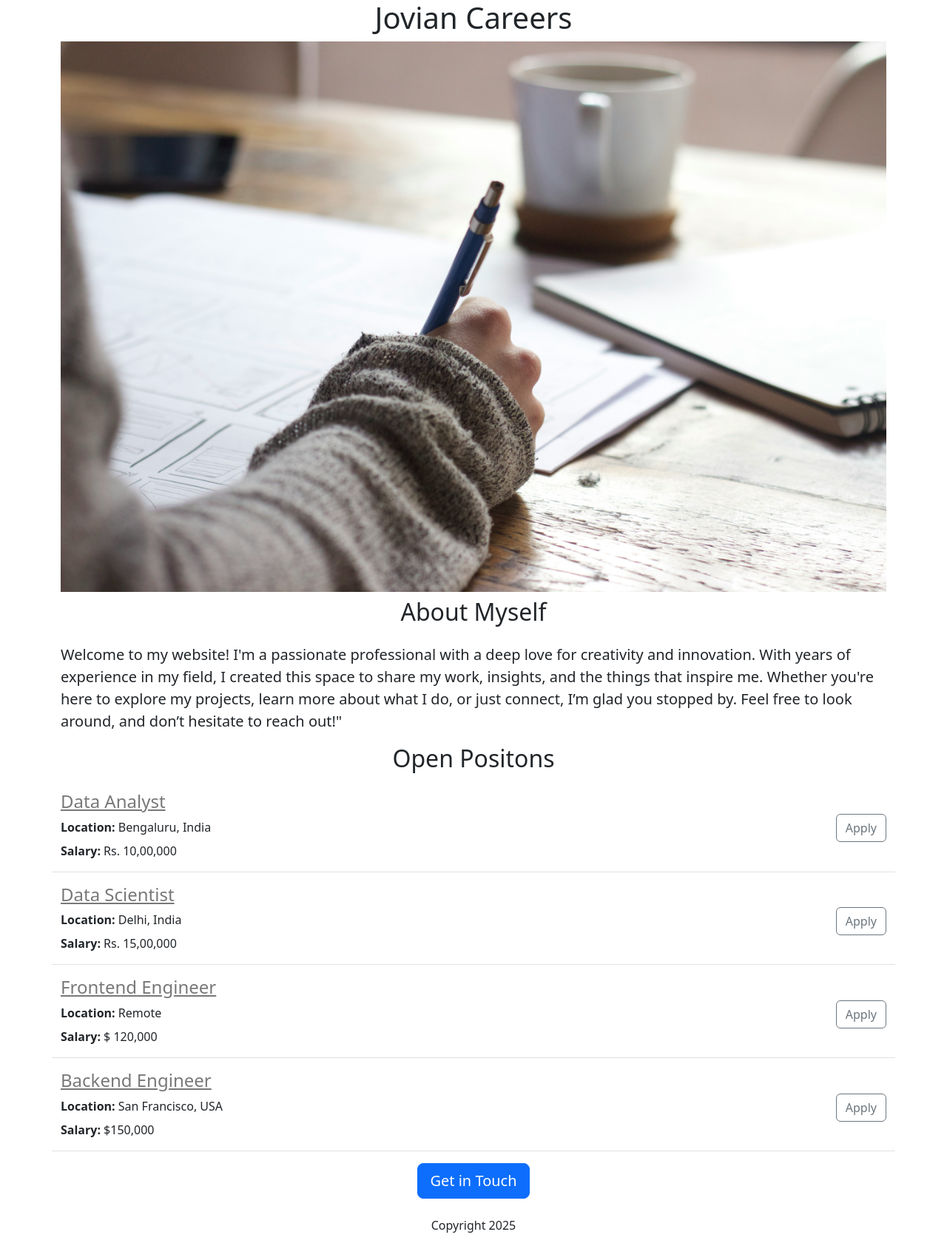
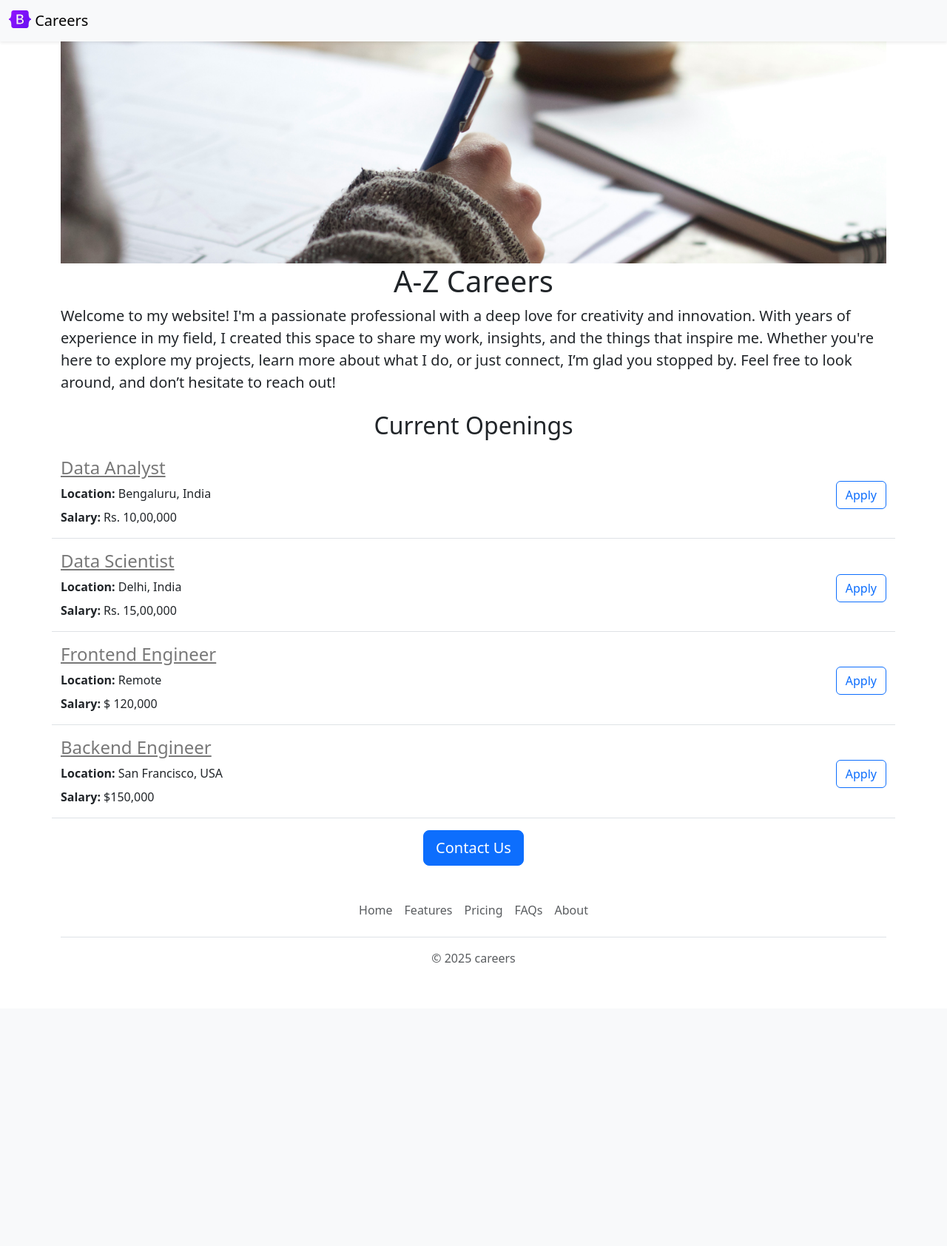
Before and after one commit to Abhishek-7504/careers-website, a Flask app: page / in a window 1280 px wide. Shown: the whole page at 74% size. After the commit the page ends 1301 px from the top, so only its background shows below. Run offline with Flask 3, Linux system fonts and the light colour scheme.

Commit message:
Added the reference links to "Apply" button using anchor tags, and same with other items in footer with "mailto" css links

```diff
--- a/app.py
+++ b/app.py
@@ -33,7 +33,7 @@ JOBS = [
 def hello_jovian():
     return render_template('home.html',
                            jobs=JOBS,
-                           company_name='Jovian')
+                           company_name='A-Z')
 
 @app.route("/api/jobs")
 def list_jobs():
--- /dev/null
+++ b/templates/footer.html
@@ -0,0 +1,12 @@
+<div class="container">
+  <footer class="py-3 my-4">
+    <ul class="nav justify-content-center border-bottom pb-3 mb-3">
+      <li class="nav-item"><a href="https://ea6b5c39-cb7d-49ed-b3d5-2df2445aef89-00-2cpflay8m3pdm.pike.replit.dev/" class="nav-link px-2 text-body-secondary">Home</a></li>
+      <li class="nav-item"><a href="" class="nav-link px-2 text-body-secondary">Features</a></li>
+      <li class="nav-item"><a href="#" class="nav-link px-2 text-body-secondary">Pricing</a></li>
+      <li class="nav-item"><a href="#" class="nav-link px-2 text-body-secondary">FAQs</a></li>
+      <li class="nav-item"><a href="#" class="nav-link px-2 text-body-secondary">About</a></li>
+    </ul>
+    <p class="text-center text-body-secondary">© 2025 careers</p>
+  </footer>
+</div>
--- a/templates/home.html
+++ b/templates/home.html
@@ -6,26 +6,33 @@
     <meta name="viewport" content="width=device-width, initial-scale=1">
     <link href="https://cdn.jsdelivr.net/npm/bootstrap@5.3.3/dist/css/bootstrap.min.css" rel="stylesheet" integrity="sha384-QWTKZyjpPEjISv5WaRU9OFeRpok6YctnYmDr5pNlyT2bRjXh0JMhjY6hW+ALEwIH" crossorigin="anonymous">
     <style>
-      height: 160px;
-      width: auto;
-      object-fit: cover;
+      .career-image {
+        width: 100%; /* Adjust width as needed */
+        height: 300px; /* Set height for rectangular shape */
+        object-fit: cover; /* Maintain aspect ratio and cover the area */
+      }
     </style>
   </head>
   <body>
+    {% include 'nav.html' %}
     <div class="container">
-    <h1 class="text-center">{{company_name}} Careers</h1>
-    <img class="img-fluid" id="career" src = "static/career.jpg" />
-    <h2 class="text-center mt-2 mb-4">About Myself</h2>
-    <p class="lead">Welcome to my website! I'm a passionate professional with a deep love for creativity and innovation. With years of experience in my field, I created this space to share my work, insights, and the things that inspire me. Whether you're here to explore my projects, learn more about what I do, or just connect, I’m glad you stopped by. Feel free to look around, and don’t hesitate to reach out!"</p>
-    <h2 class="text-center mt-2 mb-4">Open Positons</h2>
-      <div>
-        {% for job  in jobs %}
-         {% include 'jobitem.html' %}
-        {% endfor %}
+      <img class="img-fluid career-image" id="career" src="static/career.jpg" />
+      <h1 class="text-center">{{company_name}} Careers</h1>
+      <div class="row">
+
+          <p class="lead">Welcome to my website! I'm a passionate professional with a deep love for creativity and innovation. With years of experience in my field, I created this space to share my work, insights, and the things that inspire me. Whether you're here to explore my projects, learn more about what I do, or just connect, I’m glad you stopped by. Feel free to look around, and don’t hesitate to reach out!</p>
+          <h2 class="text-center mt-2 mb-4">Current Openings</h2>
+          <div>
+            {% for job in jobs %}
+              {% include 'jobitem.html' %}
+            {% endfor %}
+          </div>
+          <div class="text-center">
+            <a class="btn btn-primary btn-lg" href="mailto:hello@jovian.ai?subject=Question%20about%20Job%20Opernings&body=My%20name%3A%20%3Cyour%20name%20here%3E%0D%0A%0D%0AMy%20questions%3A%20%3Center%20question%20here%3E%0D%0A">Contact Us</a>
+          </div>
+        </div>
       </div>
-      <div class="text-center">
-    <button class="btn btn-primary btn-lg">Get in Touch</button>
-      <p class="mt-4">Copyright 2025</p>
     </div>
+    {% include 'footer.html' %}
   </body>
 </html>
--- a/templates/jobitem.html
+++ b/templates/jobitem.html
@@ -13,6 +13,6 @@
           {% endif %}
     </div>
     <div class="col-3 d-flex justify-content-end align-items-center">  <!-- Align button to the right -->
-          <button type="button" class="btn btn-outline-secondary">Apply</button>
+            <a href="mailto:hello@jovian.ai?subject=Application%20for%20{{job['title']}}&body=My%20name%3A%20%3Cyour%20name%20here%3E%0D%0A%0D%0AMy%20Resume%20link%3A%20%3Cresume%20link%3E%0D%0A%0D%0AMy%20LinkedIn%20link%3A%20%3Clinkedin%20in%3E%0D%0A%0D%0A" type="button" class="btn btn-outline-primary float-right align-middle" >Apply</a>
     </div>
 </div>
--- /dev/null
+++ b/templates/nav.html
@@ -0,0 +1,9 @@
+<nav class="navbar bg-body-tertiary shadow-sm fixed-top bg-white">
+  <div class="container-fluid">
+    <a class="navbar-brand" href="#">
+      <img src="/static/logo.svg" alt="Logo" width="30" height="24" class="d-inline-block align-text-top">
+      Careers
+    </a>
+  </div>
+</nav>
+<div style="height:56px;"></div>
```
Also changed, not shown: static/logo.svg (added), 1 other file.
